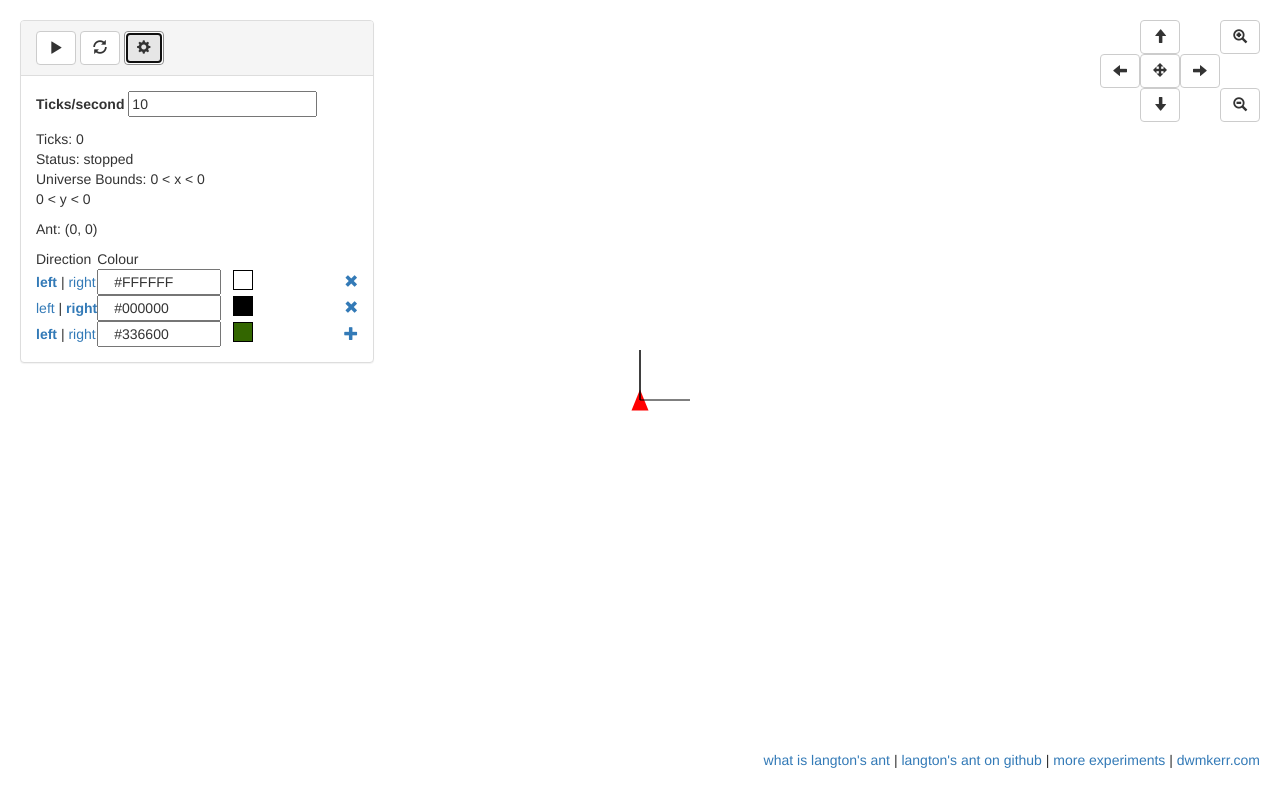
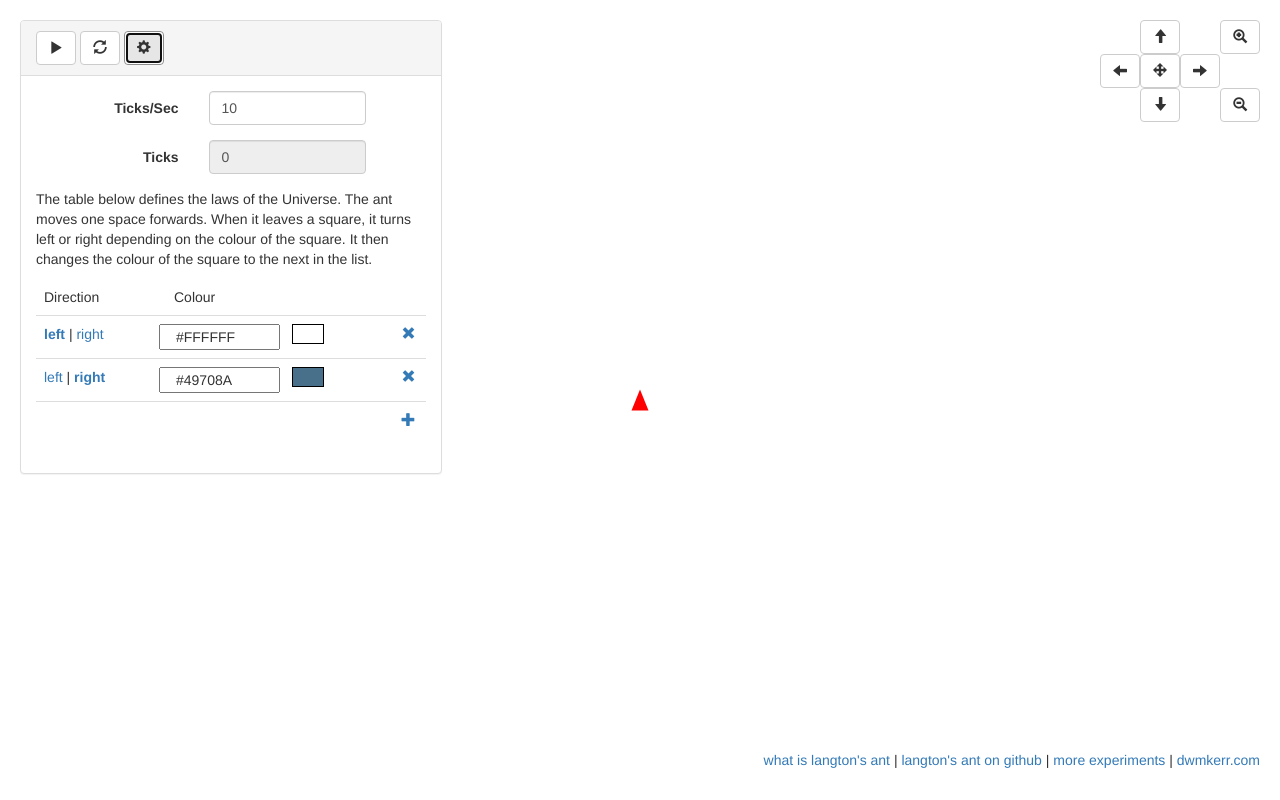
Before and after one commit to dwmkerr/langtonsant, a website: page index.html in a window 1280 px wide. Both pictures are taken after a click on the button 143 px from the left and 48 px from the top of the page. Drawn offline with nearby package versions, Linux system fonts and the light colour scheme.

Commit message:
Tidied everything up, all working nice now

```diff
--- a/index.html
+++ b/index.html
@@ -28,6 +28,10 @@
             position: fixed;
             left: 20px;
             top: 20px;
+        }
+
+        #collapseSettings {
+            width: 420px;
         }
 
         #locationControls {
@@ -63,16 +67,28 @@
         <div id="collapseSettings" class="panel-collapse collapse">
             <div class="panel-body">
 
-                <p><label for="tps">Ticks/second</label>
-                    <input id="tps" type="text" ng-model="main.tickFrequency"></p>
+                <div class="row">
+                <form class="form-horizontal" role="form">
+                    <div class="form-group">
+                        <label for="tps" class="col-sm-5 control-label">Ticks/Sec</label>
+                        <div class="col-sm-5">
+                            <input type="text" class="form-control" id="tps" ng-model="main.tickFrequency">
+                        </div>
+                    </div>
+                    <div class="form-group">
+                        <label for="ticks" class="col-sm-5 control-label">Ticks</label>
+                        <div class="col-sm-5">
+                            <input type="text" class="form-control" id="ticks" readonly ng-model="main.info.currentTicks">
+                        </div>
+                    </div>
+                </form>
+                </div>
 
-                <p>Ticks: {{main.info.currentTicks}}<br/>
-                    Status: {{main.getCurrentState() }} <br/>
-                    Universe Bounds: {{main.info.currentMinX}} &lt; x &lt; {{main.info.currentMaxX}}<br/>
-                    {{main.info.currentMinY}} &lt; y &lt; {{main.info.currentMaxY}}</p>
+                <p>The table below defines the laws of the Universe. The ant moves one space
+                forwards. When it leaves a square, it turns left or right depending on the colour
+                of the square. It then changes the colour of the square to the next in the list.</p>
 
-                <p>Ant: ({{main.info.antX}}, {{main.info.antY}})</p>
-                <table>
+                <table class="table">
                     <thead>
                     <tr>
                         <div class="row">
@@ -84,15 +100,15 @@
                     </thead>
                     <tr ng-repeat="state in main.states">
                         <div class="row">
-                            <td><la-leftright value="state.direction"></la-leftright></td>
-                            <td><la-colourpicker colour="state.colour"></la-colourpicker></td>
-                            <td><a href="" ng-click="main.removeState(state)"><span class="glyphicon glyphicon-remove"></span></a></td>
+                            <td class="col-sm-4"><la-leftright value="state.direction"></la-leftright></td>
+                            <td class="col-sm-7"><la-colourpicker colour="state.colour"></la-colourpicker></td>
+                            <td class="col-sm-1"><a href="" ng-click="main.removeState(state)"><span class="glyphicon glyphicon-remove"></span></a></td>
                         </div>
                     </tr>
                     <tr>
                         <div class="row">
-                        <td><la-leftright value="main.newState.direction"></la-leftright></td>
-                        <td><la-colourpicker colour="main.newState.colour"></la-colourpicker></td>
+                        <td></td>
+                        <td></td>
                         <td><a href="" ng-click="main.addState()"><span class="glyphicon glyphicon-plus"></span></a></td>
                         </div>
                     </tr>
--- a/js/controllers.js
+++ b/js/controllers.js
@@ -8,27 +8,24 @@ angular.module('langtonsant.controllers', [])
         //  The frequency of simulation ticks
         this.tickFrequency = 10;
 
+        //  The set of default colours for states.
+        this.defaultStateColours = [
+            '#FFFFFF',
+            '#49708A',
+            '#88ABC2',
+            '#D0E0EB',
+            '#EBF7F8'
+        ];
+
         //  Available tile states.
         this.states = [
-            {direction:'L', colour: '#FFFFFF'},
-            {direction:'R', colour: '#000000'}
+            {direction:'L', colour: this.defaultStateColours[0]},
+            {direction:'R', colour: this.defaultStateColours[1]}
         ];
-
-        //  Current (new) state that's being edited.
-        this.newState = {
-            direction: 'L',
-            colour: '#336600'
-        };
 
         //  Simulatio info.
         this.info = {
-            currentTicks: 0,
-            currentMinX: 0,
-            currentMaxX: 0,
-            currentMinY: 0,
-            currentMaxY: 0,
-            antX: 0,
-            antY: 0
+            currentTicks: 0
         };
 
         //  None scope variables. These are used by the controller, but not exposed.
@@ -57,12 +54,6 @@ angular.module('langtonsant.controllers', [])
             tickIntervalId = $interval(function() {
                 simulation.stepForwards();
                 self.info.currentTicks = simulation.ticks;
-                self.info.currentMinX = simulation.bounds.xMin;
-                self.info.currentMaxX = simulation.bounds.xMax;
-                self.info.currentMinY = simulation.bounds.yMin;
-                self.info.currentMaxY = simulation.bounds.yMax;
-                self.info.antX = simulation.antPosition.x;
-                self.info.antY = simulation.antPosition.y;
                 self.render();
             }, 1000 / this.tickFrequency);
 
@@ -91,12 +82,6 @@ angular.module('langtonsant.controllers', [])
             simulation = new LangtonsAnt();
             simulation.initialise({states: this.states});
             this.info.currentTicks = 0;
-            this.info.currentMinX = 0;
-            this.info.currentMaxX = 0;
-            this.info.currentMinY = 0;
-            this.info.currentMaxY = 0;
-            this.info.antX = 0;
-            this.info.antY = 0;
 
             //  Set the status.
             currentState = 'paused';
@@ -125,8 +110,12 @@ angular.module('langtonsant.controllers', [])
         };
 
         this.addState = function() {
-            this.states.push(this.newState);
-            this.newState = {direction:'L', colour:"#FFFFFF"};
+            //  Create a new state with the next colour in the list.
+            var colourIndex = this.states.length % this.defaultStateColours.length;
+            this.states.push({
+                direction: 'L',
+                colour: this.defaultStateColours[colourIndex]
+            });
         };
 
         this.moveLeft = function(tiles) {
--- a/js/laColourPickerTemplate.html
+++ b/js/laColourPickerTemplate.html
@@ -1,4 +1,4 @@
-<div>
+<div class="row">
     <input class="col-xs-6" type="text" ng-model="colour" class="form-control">
-    <div style="width: 20px;height: 20px; vertical-align: middle; margin-left:12px; border:1px solid black; display: inline-block;" ng-style="{'background-color':colour}">   </div>
+    <div class="col-xs-2" style="width: 20px;height: 20px; vertical-align: middle; margin-left:12px; border:1px solid black; display: inline-block;" ng-style="{'background-color':colour}">   </div>
 </div>
--- a/js/langtonsant.js
+++ b/js/langtonsant.js
@@ -227,8 +227,10 @@ function LangtonsAnt() {
         ctx.closePath();
         ctx.restore();
 
+
+        //  Uncomment to draw the axis...
+        /*
         var axisLength = 50 * this.zoomFactor;
-
         ctx.beginPath();
         ctx.moveTo(originX,originY);
         ctx.lineTo(originX+axisLength,originY);
@@ -236,7 +238,7 @@ function LangtonsAnt() {
         ctx.lineTo(originX,originY+axisLength);
         ctx.closePath();
         ctx.stroke();
-
+        */
         ctx.restore();
     };
 }
```
Also changed, not shown: README.md.
